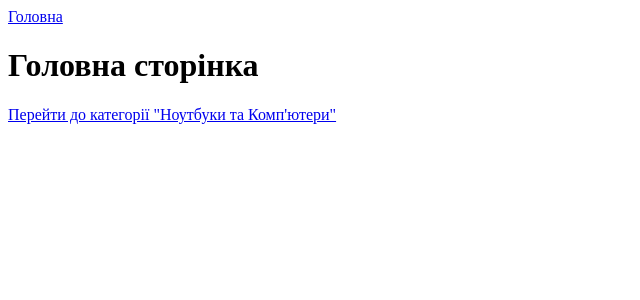
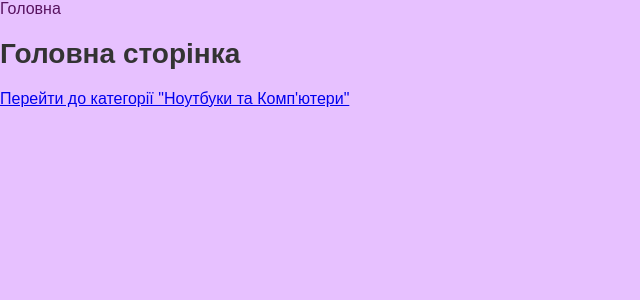
Before and after one commit to cxsarina/KOP, a React (Create React App) app in the folder lab4/lab4/: page / in a window 1280 px wide. Shown: the top 300 px of the page, without its empty margins (0-640 px from the left). Built offline with nearby package versions, Linux system fonts and the light colour scheme.

Commit message:
Додано стилі та дороблено помилки

```diff
--- /dev/null
+++ b/lab4/lab4/src/App.css
@@ -0,0 +1,45 @@
+body {
+    font-family: Arial, sans-serif;
+    margin: 0;
+    padding: 0;
+    background-color: rgba(223, 170, 255, 0.73);
+}
+
+.container {
+    max-width: 800px;
+    margin: 20px auto;
+    padding: 20px;
+    background-color: #fff;
+    border-radius: 8px;
+    box-shadow: 0 4px 8px rgba(0, 0, 0, 0.1);
+}
+
+h1 {
+    font-size: 28px;
+    color: #333;
+}
+
+nav {
+    margin-bottom: 20px;
+    font-size: 16px;
+}
+
+nav a {
+    color: #581360;
+    text-decoration: none;
+    margin-right: 10px;
+}
+.button-container {
+    margin-top: 20px;
+}
+
+button {
+    padding: 10px 20px;
+    margin-right: 10px;
+    font-size: 16px;
+    color: #fff;
+    background-color: #9f4af6;
+    border: none;
+    border-radius: 5px;
+    cursor: pointer;
+}
--- a/lab4/lab4/src/App.js
+++ b/lab4/lab4/src/App.js
@@ -2,6 +2,7 @@ import React from 'react';
 import { Routes, Route } from 'react-router-dom';
 import Breadcrumbs from './components/Breadcrumbs';
 import DynamicPage from './pages/DynamicPage';
+import './App.css';
 
 const App = () => {
     return (
--- a/lab4/lab4/src/components/Breadcrumbs.js
+++ b/lab4/lab4/src/components/Breadcrumbs.js
@@ -2,8 +2,8 @@ import React from 'react';
 import { Link, useLocation } from 'react-router-dom';
 
 const breadcrumbMap = {
-    notebooks: { label: 'Ноутбуки', parent: '/' },
-    computers: { label: 'Комп\'ютери', parent: '/notebooks' },
+    notebooksandcomputers: { label: 'Ноутбуки та Ком\'ютери', parent: '/' },
+    computers: { label: 'Комп\'ютери', parent: '/notebooksandcomputers' },
     'artline-x43v45': { label: 'ARTLINE X43v45', parent: '/computers' },
 };
 
--- a/lab4/lab4/src/pages/DynamicPage.js
+++ b/lab4/lab4/src/pages/DynamicPage.js
@@ -6,7 +6,7 @@ const DynamicPage = ({ type }) => {
 
     const titles = {
         home: 'Головна сторінка',
-        notebooks: 'Категорія: Ноутбуки та комп\'ютери',
+        notebooksandcomputers: 'Категорія: Ноутбуки та комп\'ютери',
         computers: 'Підкатегорія: Комп\'ютери',
         'artline-x43v45': 'Продукт: ARTLINE X43v45',
     };
@@ -21,7 +21,7 @@ const DynamicPage = ({ type }) => {
                 {type === 'home' && (
                     <Link to="/notebooksandcomputers">Перейти до категорії "Ноутбуки та Комп'ютери"</Link>
                 )}
-                {entity === 'notebooks' && (
+                {entity === 'notebooksandcomputers' && (
                     <Link to="/computers">Перейти до підкатегорії "Комп'ютери"</Link>
                 )}
                 {entity === 'computers' && (
```
